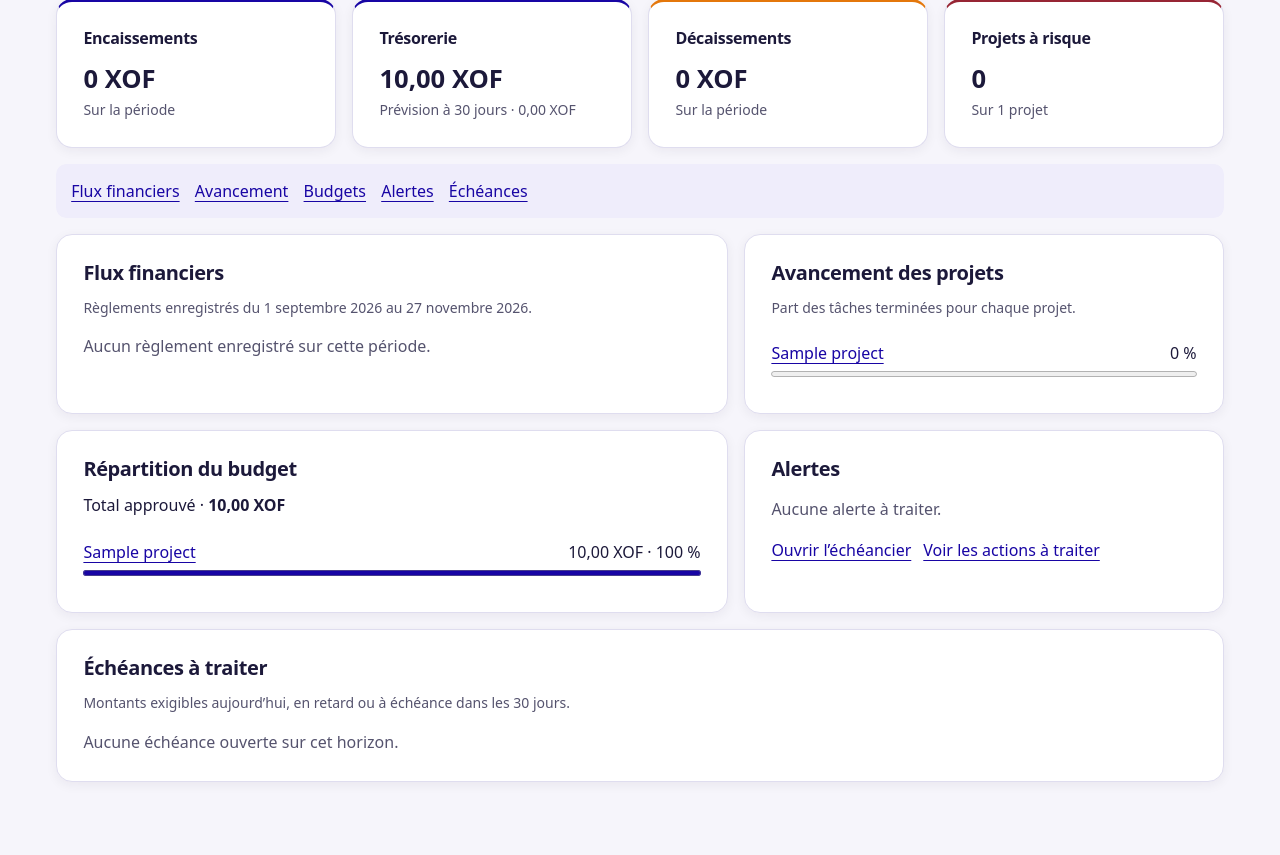
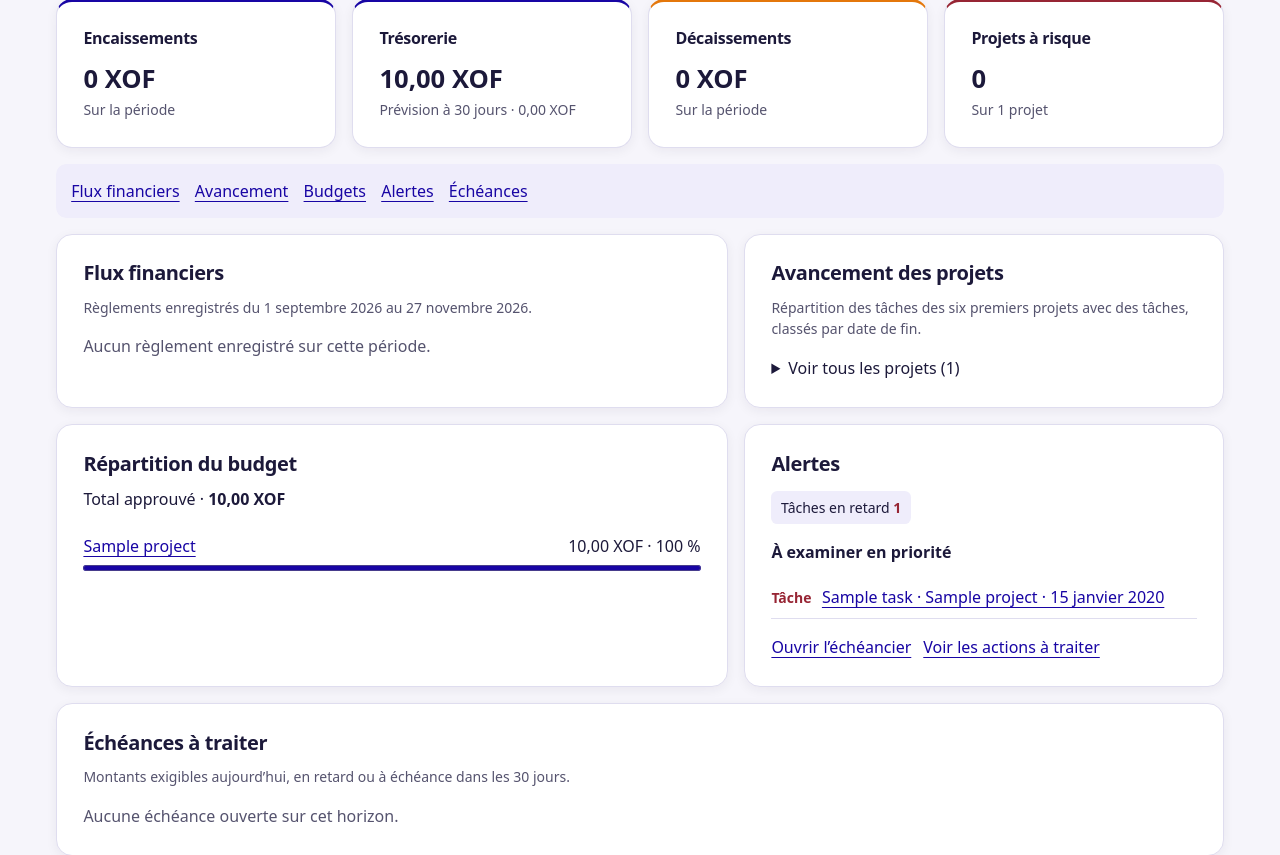
Before and after one commit to 30diaby-arch/amblueo-services, a Django app: page /e/1/tableau-de-bord/ in a window 1280 px wide. Shown: the part 295-1150 px from the top of the page. Before the commit the page ends 1085 px from the top, so only its background shows below. Run offline with Django 5.2, Linux system fonts and the light colour scheme; a user stored in the database is signed in; tables that the repository leaves empty hold one stand-in row (values such as "Sample post"); some libraries are stand-ins or nearby versions.

Commit message:
Détailler l’avancement, les alertes et les échéances du tableau de bord

```diff
--- a/Backend/pilot/views/dashboard.py
+++ b/Backend/pilot/views/dashboard.py
@@ -9,7 +9,7 @@ from django.views.decorators.cache import never_cache
 from django.views.decorators.http import require_safe
 
 from .. import finance
-from ..models import Operation, Posting, Project
+from ..models import Operation, Posting, Project, Task
 from .common import AMBLUEO_SECURITE_FINANCE, membership
 
 
@@ -69,6 +69,7 @@ def echeances(AMBLUEO_DASHBOARD_ENTREPRISE, AMBLUEO_DASHBOARD_JOUR):
     AMBLUEO_DASHBOARD_SEMAINE = AMBLUEO_DASHBOARD_JOUR + timedelta(days=7)
     AMBLUEO_DASHBOARD_HORIZON = AMBLUEO_DASHBOARD_JOUR + timedelta(days=30)
     AMBLUEO_DASHBOARD_RETARDS = []
+    AMBLUEO_DASHBOARD_PROCHAINES = []
     AMBLUEO_DASHBOARD_TRANCHES = [
         {"label": "En retard", "end": AMBLUEO_DASHBOARD_JOUR - timedelta(days=1)},
         {"label": "De J à J+7", "start": AMBLUEO_DASHBOARD_JOUR, "end": AMBLUEO_DASHBOARD_SEMAINE},
@@ -77,16 +78,22 @@ def echeances(AMBLUEO_DASHBOARD_ENTREPRISE, AMBLUEO_DASHBOARD_JOUR):
     ]
     for AMBLUEO_DASHBOARD_TRANCHE in AMBLUEO_DASHBOARD_TRANCHES:
         AMBLUEO_DASHBOARD_TRANCHE.update(dict.fromkeys(Operation.Kind.values, finance.AMBLUEO_FINANCE_ZERO))
+        AMBLUEO_DASHBOARD_TRANCHE.update(income_count=0, expense_count=0)
     for AMBLUEO_DASHBOARD_OPERATION, AMBLUEO_DASHBOARD_RESTE in finance.payment_schedule(Operation.objects.filter(
         project__company=AMBLUEO_DASHBOARD_ENTREPRISE, due__lte=AMBLUEO_DASHBOARD_HORIZON,
     ).select_related("project").order_by("due", "pk")):
         if AMBLUEO_DASHBOARD_OPERATION.due < AMBLUEO_DASHBOARD_JOUR:
             AMBLUEO_DASHBOARD_RETARDS.append((AMBLUEO_DASHBOARD_OPERATION, AMBLUEO_DASHBOARD_RESTE))
+        elif len(AMBLUEO_DASHBOARD_PROCHAINES) < 5:
+            AMBLUEO_DASHBOARD_PROCHAINES.append((AMBLUEO_DASHBOARD_OPERATION, AMBLUEO_DASHBOARD_RESTE))
         for AMBLUEO_DASHBOARD_TRANCHE in AMBLUEO_DASHBOARD_TRANCHES:
             if AMBLUEO_DASHBOARD_OPERATION.due <= AMBLUEO_DASHBOARD_TRANCHE["end"]:
                 AMBLUEO_DASHBOARD_TRANCHE[AMBLUEO_DASHBOARD_OPERATION.kind] += AMBLUEO_DASHBOARD_RESTE
+                AMBLUEO_DASHBOARD_TRANCHE[f"{AMBLUEO_DASHBOARD_OPERATION.kind}_count"] += 1
                 break
-    return AMBLUEO_DASHBOARD_TRANCHES, AMBLUEO_DASHBOARD_RETARDS
+    for AMBLUEO_DASHBOARD_TRANCHE in AMBLUEO_DASHBOARD_TRANCHES:
+        AMBLUEO_DASHBOARD_TRANCHE["net"] = AMBLUEO_DASHBOARD_TRANCHE["income"] - AMBLUEO_DASHBOARD_TRANCHE["expense"]
+    return AMBLUEO_DASHBOARD_TRANCHES, AMBLUEO_DASHBOARD_RETARDS, AMBLUEO_DASHBOARD_PROCHAINES
 
 
 def graphique_budget(AMBLUEO_DASHBOARD_BUDGETS):
@@ -119,6 +126,9 @@ def overview(AMBLUEO_UI_REQUETE, AMBLUEO_UI_ENTREPRISE_ID):
     AMBLUEO_UI_PROJETS = Project.objects.filter(company_id=AMBLUEO_UI_ENTREPRISE_ID).annotate(
         tasks_total=Count("task"),
         tasks_done=Count("task", filter=Q(task__status="done")),
+        tasks_doing=Count("task", filter=Q(task__status="doing")),
+        tasks_todo=Count("task", filter=Q(task__status="todo")),
+        tasks_late=Count("task", filter=Q(task__end__lt=AMBLUEO_UI_JOUR) & ~Q(task__status="done")),
     ).order_by("end", "pk")
     AMBLUEO_UI_BUDGETS = [(AMBLUEO_UI_PROJET, finance.budget_summary(AMBLUEO_UI_PROJET))
                           for AMBLUEO_UI_PROJET in AMBLUEO_UI_PROJETS]
@@ -128,22 +138,46 @@ def overview(AMBLUEO_UI_REQUETE, AMBLUEO_UI_ENTREPRISE_ID):
     AMBLUEO_UI_TOTAL_BUDGET = sum(
         (AMBLUEO_UI_STATS["approved"] for _, AMBLUEO_UI_STATS in AMBLUEO_UI_BUDGETS), finance.AMBLUEO_FINANCE_ZERO,
     )
-    AMBLUEO_UI_TRANCHES, AMBLUEO_UI_RETARDS = echeances(AMBLUEO_UI_MEMBRE.company, AMBLUEO_UI_JOUR)
+    AMBLUEO_UI_TRANCHES, AMBLUEO_UI_RETARDS, AMBLUEO_UI_PROCHAINES = echeances(
+        AMBLUEO_UI_MEMBRE.company, AMBLUEO_UI_JOUR,
+    )
     AMBLUEO_UI_DEPENSES = Operation.objects.filter(
         project__company_id=AMBLUEO_UI_ENTREPRISE_ID, kind=Operation.Kind.EXPENSE, state=Operation.State.SUBMITTED,
     ).select_related("project").order_by("due", "pk")
+    AMBLUEO_UI_TACHES_RETARD = Task.objects.filter(
+        project__company_id=AMBLUEO_UI_ENTREPRISE_ID, end__lt=AMBLUEO_UI_JOUR,
+    ).exclude(status="done").select_related("project").order_by("end", "pk")
+    AMBLUEO_UI_TRESORERIE = finance.cash_summary(AMBLUEO_UI_MEMBRE.company)
+    AMBLUEO_UI_ALERTES = [
+        {"label": "Trésorerie négative", "count": int(bool(
+            AMBLUEO_UI_TRESORERIE and AMBLUEO_UI_TRESORERIE["forecast"] < 0
+        ))},
+        {"label": "Budgets à risque", "count": len(AMBLUEO_UI_RISQUES)},
+        {"label": "Échéances en retard", "count": len(AMBLUEO_UI_RETARDS)},
+        {"label": "Dépenses à valider", "count": AMBLUEO_UI_DEPENSES.count()},
+        {"label": "Tâches en retard", "count": sum(AMBLUEO_UI_PROJET.tasks_late for AMBLUEO_UI_PROJET in AMBLUEO_UI_PROJETS)},
+    ]
+    AMBLUEO_UI_ALERTES = [AMBLUEO_UI_ALERTE for AMBLUEO_UI_ALERTE in AMBLUEO_UI_ALERTES if AMBLUEO_UI_ALERTE["count"]]
+    AMBLUEO_UI_AVANCEMENT = [
+        {"label": AMBLUEO_UI_PROJET.name, "done": AMBLUEO_UI_PROJET.tasks_done,
+         "doing": AMBLUEO_UI_PROJET.tasks_doing, "todo": AMBLUEO_UI_PROJET.tasks_todo}
+        for AMBLUEO_UI_PROJET in AMBLUEO_UI_PROJETS if AMBLUEO_UI_PROJET.tasks_total
+    ][:6]
     return render(AMBLUEO_UI_REQUETE, "pilot/dashboard.html", {
         "member": AMBLUEO_UI_MEMBRE, "today": AMBLUEO_UI_JOUR, "period_start": AMBLUEO_UI_DEBUT,
         "period": AMBLUEO_UI_PERIODE, "periods": AMBLUEO_DASHBOARD_PERIODES,
         "flow": AMBLUEO_UI_FLUX, "totals": AMBLUEO_UI_TOTAUX,
-        "cash": finance.cash_summary(AMBLUEO_UI_MEMBRE.company),
+        "cash": AMBLUEO_UI_TRESORERIE,
         "projects": AMBLUEO_UI_PROJETS, "project_count": len(AMBLUEO_UI_PROJETS),
         "budgets": AMBLUEO_UI_BUDGETS, "budget_total": AMBLUEO_UI_TOTAL_BUDGET,
         "risks": AMBLUEO_UI_RISQUES, "overdue": AMBLUEO_UI_RETARDS, "pending": AMBLUEO_UI_DEPENSES[:5],
-        "deadlines": AMBLUEO_UI_TRANCHES,
+        "deadlines": AMBLUEO_UI_TRANCHES, "upcoming": AMBLUEO_UI_PROCHAINES,
+        "alerts": AMBLUEO_UI_ALERTES, "late_tasks": AMBLUEO_UI_TACHES_RETARD[:5],
+        "has_progress": bool(AMBLUEO_UI_AVANCEMENT),
         "has_deadlines": any(
             AMBLUEO_UI_TRANCHE["income"] or AMBLUEO_UI_TRANCHE["expense"] for AMBLUEO_UI_TRANCHE in AMBLUEO_UI_TRANCHES
         ),
         "chart_data": {"currency": AMBLUEO_UI_MEMBRE.company.currency, "flow": AMBLUEO_UI_FLUX,
-                       "budgets": graphique_budget(AMBLUEO_UI_BUDGETS), "deadlines": AMBLUEO_UI_TRANCHES},
+                       "budgets": graphique_budget(AMBLUEO_UI_BUDGETS), "deadlines": AMBLUEO_UI_TRANCHES,
+                       "progress": AMBLUEO_UI_AVANCEMENT, "alerts": AMBLUEO_UI_ALERTES},
     })
--- a/Frontend/static/pilot/app.css
+++ b/Frontend/static/pilot/app.css
@@ -383,3 +383,7 @@ input[type=checkbox], input[type=radio] { accent-color: var(--AMBLUEO_UI_PRIMAIR
 .dashboard-donut { height: 12rem; }
 .dashboard-deadlines { grid-column: 1 / -1; }
 .dashboard-deadlines .table-wrap { margin-top: .75rem; }
+.dashboard-alert-counts { display: flex; flex-wrap: wrap; gap: .5rem; margin-bottom: 1rem; }
+.dashboard-alert-counts li { background: var(--AMBLUEO_UI_TEINTE); padding: .35rem .6rem; border-radius: .4rem; font-size: .875rem; }
+.dashboard-alert-counts strong { color: var(--AMBLUEO_UI_DANGER); }
+.dashboard-deadlines .dashboard-alerts li { flex-wrap: wrap; }
--- a/Frontend/templates/pilot/dashboard.html
+++ b/Frontend/templates/pilot/dashboard.html
@@ -63,18 +63,27 @@
         </section>
         <section class="panel" aria-labelledby="dashboard-projets">
             <h2 id="dashboard-projets">Avancement des projets</h2>
-            <p class="helptext">Part des tâches terminées pour chaque projet.</p>
-            <ul class="clean dashboard-progress">
-                {% for project in projects|slice:":6" %}
-                <li><a href="{% url 'project' member.company_id project.pk %}">{{ project.name }}</a>
-                    {% if project.tasks_total %}
-                    <span>{% widthratio project.tasks_done project.tasks_total 100 %} %</span>
-                    <progress max="{{ project.tasks_total }}" value="{{ project.tasks_done }}" aria-label="Tâches terminées pour {{ project.name }}"></progress>
-                    {% else %}<span class="helptext">Aucune tâche</span>{% endif %}
-                </li>
-                {% empty %}<li class="empty">Aucun projet.</li>{% endfor %}
-            </ul>
-            {% if project_count > 6 %}<a href="{% url 'company' member.company_id %}#projets">Voir tous les projets</a>{% endif %}
+            <p class="helptext">Répartition des tâches des six premiers projets avec des tâches, classés par date de fin.</p>
+            {% if has_progress %}<div id="dashboard-projets-chart" class="dashboard-canvas" aria-hidden="true" hidden></div>{% endif %}
+            {% if projects %}
+            <details><summary>Voir tous les projets ({{ project_count }})</summary>
+                <div class="table-wrap" tabindex="0" role="region" aria-label="Détail de l’avancement">
+                    <table>
+                        <thead><tr><th scope="col">Projet</th><th scope="col">Fin</th><th scope="col">À faire</th><th scope="col">En cours</th><th scope="col">Terminées</th><th scope="col">En retard</th><th scope="col">Avancement</th></tr></thead>
+                        <tbody>
+                        {% for project in projects %}
+                        <tr>
+                            <th scope="row"><a href="{% url 'project' member.company_id project.pk %}">{{ project.name }}</a><br><small>{{ project.get_status_display }}</small></th>
+                            <td>{{ project.end }}</td><td>{{ project.tasks_todo }}</td><td>{{ project.tasks_doing }}</td>
+                            <td>{{ project.tasks_done }}</td><td>{{ project.tasks_late }}</td>
+                            <td>{% if project.tasks_total %}{% widthratio project.tasks_done project.tasks_total 100 %} %{% else %}Aucune tâche{% endif %}</td>
+                        </tr>
+                        {% endfor %}
+                        </tbody>
+                    </table>
+                </div>
+            </details>
+            {% else %}<p class="empty">Aucun projet.</p>{% endif %}
         </section>
         <section class="panel" aria-labelledby="dashboard-budgets">
             <h2 id="dashboard-budgets">Répartition du budget</h2>
@@ -94,6 +103,13 @@
         </section>
         <section class="panel" aria-labelledby="dashboard-alertes">
             <h2 id="dashboard-alertes">Alertes</h2>
+            {% if alerts %}
+            <div id="dashboard-alertes-chart" class="dashboard-canvas" aria-hidden="true" hidden></div>
+            <ul class="clean dashboard-alert-counts" aria-label="Nombre d’alertes par catégorie">
+                {% for alert in alerts %}<li>{{ alert.label }} <strong>{{ alert.count }}</strong></li>{% endfor %}
+            </ul>
+            <h3>À examiner en priorité</h3>
+            {% endif %}
             <ul class="clean dashboard-alerts">
                 {% if cash.forecast < 0 %}<li><strong>Trésorerie</strong><a href="{% url 'company' member.company_id %}">Solde prévisionnel négatif · {{ cash.forecast }} {{ currency }}</a></li>{% endif %}
                 {% for project, stats in risks|slice:":5" %}
@@ -105,8 +121,11 @@
                 {% for op in pending %}
                 <li><strong>Validation</strong><a href="{% url 'operation' member.company_id op.pk %}">{{ op.title }} · {{ op.amount }} {{ currency }}</a></li>
                 {% endfor %}
+                {% for task in late_tasks %}
+                <li><strong>Tâche</strong><a href="{% url 'project' member.company_id task.project_id %}#tâches">{{ task.title }} · {{ task.project }} · {{ task.end }}</a></li>
+                {% endfor %}
             </ul>
-            {% if not risks and not overdue and not pending and not cash.forecast < 0 %}<p class="empty">Aucune alerte à traiter.</p>{% endif %}
+            {% if not alerts %}<p class="empty">Aucune alerte à traiter.</p>{% endif %}
             <div class="actions"><a href="{% url 'schedule' member.company_id %}">Ouvrir l’échéancier</a><a href="{% url 'company' member.company_id %}#priorites">Voir les actions à traiter</a></div>
         </section>
         <section class="panel dashboard-deadlines" aria-labelledby="dashboard-echeances">
@@ -116,18 +135,30 @@
             <div id="dashboard-echeances-chart" class="dashboard-canvas" aria-hidden="true" hidden></div>
             <div class="table-wrap" tabindex="0" role="region" aria-label="Échéances par horizon">
                 <table>
-                    <thead><tr><th scope="col">Horizon</th><th scope="col">À encaisser</th><th scope="col">À payer</th></tr></thead>
+                    <thead><tr><th scope="col">Horizon</th><th scope="col">À encaisser</th><th scope="col">À payer</th><th scope="col">Écart net</th></tr></thead>
                     <tbody>
                     {% for row in deadlines %}
                     <tr>
                         <th scope="row">{{ row.label }}</th>
-                        <td>{% if row.income %}<a href="{% url 'schedule' member.company_id %}?kind=income{% if row.start %}&amp;start={{ row.start|date:'Y-m-d' }}{% endif %}&amp;end={{ row.end|date:'Y-m-d' }}" aria-label="À encaisser, {{ row.label }} : {{ row.income }} {{ currency }}">{{ row.income }} {{ currency }}</a>{% else %}—{% endif %}</td>
-                        <td>{% if row.expense %}<a href="{% url 'schedule' member.company_id %}?kind=expense{% if row.start %}&amp;start={{ row.start|date:'Y-m-d' }}{% endif %}&amp;end={{ row.end|date:'Y-m-d' }}" aria-label="À payer, {{ row.label }} : {{ row.expense }} {{ currency }}">{{ row.expense }} {{ currency }}</a>{% else %}—{% endif %}</td>
+                        <td>{% if row.income %}<a href="{% url 'schedule' member.company_id %}?kind=income{% if row.start %}&amp;start={{ row.start|date:'Y-m-d' }}{% endif %}&amp;end={{ row.end|date:'Y-m-d' }}" aria-label="À encaisser, {{ row.label }} : {{ row.income }} {{ currency }}">{{ row.income }} {{ currency }}</a><br><small>{{ row.income_count }} opération{{ row.income_count|pluralize }}</small>{% else %}—{% endif %}</td>
+                        <td>{% if row.expense %}<a href="{% url 'schedule' member.company_id %}?kind=expense{% if row.start %}&amp;start={{ row.start|date:'Y-m-d' }}{% endif %}&amp;end={{ row.end|date:'Y-m-d' }}" aria-label="À payer, {{ row.label }} : {{ row.expense }} {{ currency }}">{{ row.expense }} {{ currency }}</a><br><small>{{ row.expense_count }} opération{{ row.expense_count|pluralize }}</small>{% else %}—{% endif %}</td>
+                        <td>{{ row.net }} {{ currency }}</td>
                     </tr>
                     {% endfor %}
                     </tbody>
                 </table>
             </div>
+            {% if upcoming %}
+            <h3>Prochaines échéances</h3>
+            <ul class="clean dashboard-alerts">
+                {% for op, amount in upcoming %}
+                <li><time datetime="{{ op.due|date:'Y-m-d' }}">{{ op.due }}</time>
+                    <a href="{% url 'operation' member.company_id op.pk %}">{{ op.title }} · {{ amount }} {{ currency }}</a>
+                    <small>{{ op.get_kind_display }} · {{ op.counterparty|default:op.project.name }}</small>
+                </li>
+                {% endfor %}
+            </ul>
+            {% endif %}
             {% else %}<p class="empty">Aucune échéance ouverte sur cet horizon.</p>{% endif %}
         </section>
     </div>
--- a/Operations/verifier-affichage.py
+++ b/Operations/verifier-affichage.py
@@ -21,6 +21,12 @@ def verifier_affichage(AMBLUEO_TEST_PAGE, AMBLUEO_TEST_URL):
     AMBLUEO_TEST_PAGE.get_by_role("link", name="Tableau de bord", exact=True).click()
     expect(AMBLUEO_TEST_PAGE.get_by_role("heading", name="Tableau de bord")).to_be_visible()
     expect(AMBLUEO_TEST_PAGE.get_by_role("heading", name="Avancement des projets")).to_be_visible()
+    expect(AMBLUEO_TEST_PAGE.locator("#dashboard-projets-chart canvas")).to_be_visible()
+    expect(AMBLUEO_TEST_PAGE.locator("#dashboard-alertes-chart canvas")).to_be_visible()
+    AMBLUEO_TEST_PAGE.get_by_text("Voir tous les projets", exact=False).click()
+    expect(AMBLUEO_TEST_PAGE.get_by_role("region", name="Détail de l’avancement")).to_be_visible()
+    expect(AMBLUEO_TEST_PAGE.get_by_role("list", name="Nombre d’alertes par catégorie")).to_contain_text("Tâches en retard")
+    expect(AMBLUEO_TEST_PAGE.get_by_role("columnheader", name="Écart net")).to_be_visible()
     AMBLUEO_TEST_PAGE.get_by_label("Période des flux").select_option("1")
     AMBLUEO_TEST_PAGE.get_by_role("button", name="Appliquer").click()
     expect(AMBLUEO_TEST_PAGE.get_by_label("Période des flux")).to_have_value("1")
```
Also changed, not shown: Backend/pilot/tests.py (+9 -0 lines), Documentation/recette.md (+9 -0 lines), Frontend/charts/dashboard.js (+43 -1 lines).
